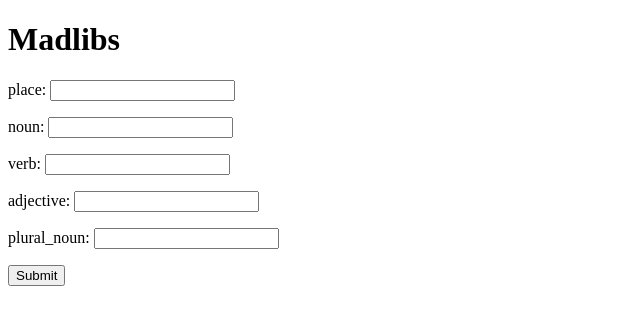
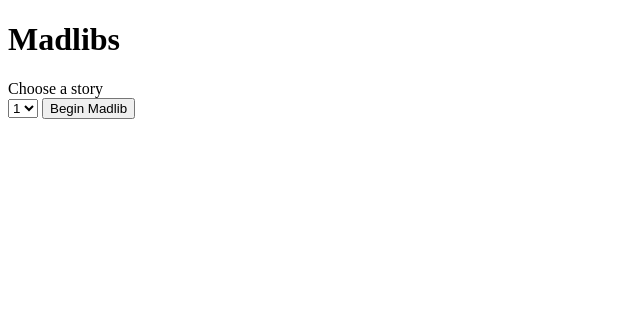
Before and after one commit to KoaPono/SB-Jinja, a Flask app: page / in a window 1280 px wide. Shown: the top 325 px of the page, without its empty margins (0-640 px from the left). Run offline with Flask 2, Linux system fonts and the light colour scheme.

Commit message:
Users able to pick story

```diff
--- a/app.py
+++ b/app.py
@@ -1,6 +1,6 @@
 from flask import Flask, render_template, request
 from flask_debugtoolbar import DebugToolbarExtension
-from stories import story
+from stories import story_choices
 
 app = Flask(__name__)
 app.config['SECRET_KEY'] = "bananas"
@@ -8,13 +8,26 @@ app.config['SECRET_KEY'] = "bananas"
 debug = DebugToolbarExtension(app)
 
 @app.route('/')
+def get_story_selection():
+    stories = story_choices.values()
+
+    return render_template("index.html", stories=stories)
+
+@app.route('/story_prompt')
 def get_prompts():
+
+    story_id = request.args["story_id"]
+    story = story_choices[story_id]
+
     prompts = story.prompts
 
-    return render_template('index.html', prompts=prompts)
+    return render_template('story_prompt.html', story_id=story_id, prompts=prompts)
 
 @app.route('/story')
 def show_story():
+    story_id = request.args["story_id"]
+    story = story_choices[story_id]
+
     text = story.generate(request.args)
 
     return render_template('story.html', text=text)
--- a/stories.py
+++ b/stories.py
@@ -18,9 +18,10 @@ class Story:
         'I love to eat a good mango.'
     """
 
-    def __init__(self, words, text):
+    def __init__(self, id, words, text):
         """Create story with words and template text."""
 
+        self.id = id
         self.prompts = words
         self.template = text
 
@@ -36,8 +37,17 @@ class Story:
 
 
 # Here's a story to get you started
-story = Story(
+story1 = Story(
+    "1",
     ["place", "noun", "verb", "adjective", "plural_noun"],
     """Once upon a time in a long-ago {place}, there lived a
        large {adjective} {noun}. It loved to {verb} {plural_noun}."""
 )
+
+story2 = Story(
+    "2",
+    ["person", "place", "food", "adjective"],
+    """{person} went to the {place} to eat {food}. '{adjective}'!"""
+)
+
+story_choices = {s.id: s for s in [story1, story2]}
--- a/templates/index.html
+++ b/templates/index.html
@@ -1,15 +1,16 @@
-{% extends 'base.html' %}
-
-{% block content %}
+{% extends 'base.html' %} {% block content %}
 
 <h1>Madlibs</h1>
-<form action="/story">
-  {% for prompt in prompts %}
-    <p>{{ prompt }}:
-      <input name="{{ prompt }}">
-    </p>
-  {% endfor %}
-  <button>Submit</button>
+<label for="story-select">Choose a story</label>
+
+<form action="/story_prompt">
+  <select name="story_id" id="story-select">
+    {% for story in stories %}
+    <option value="{{story.id}}">{{story.id}}</option>
+    {% endfor %}
+  </select>
+
+  <input type="submit" value="Begin Madlib" />
 </form>
 
 {% endblock %}
```
Also changed, not shown: templates/story_prompt.html (added, +16 -0 lines).
